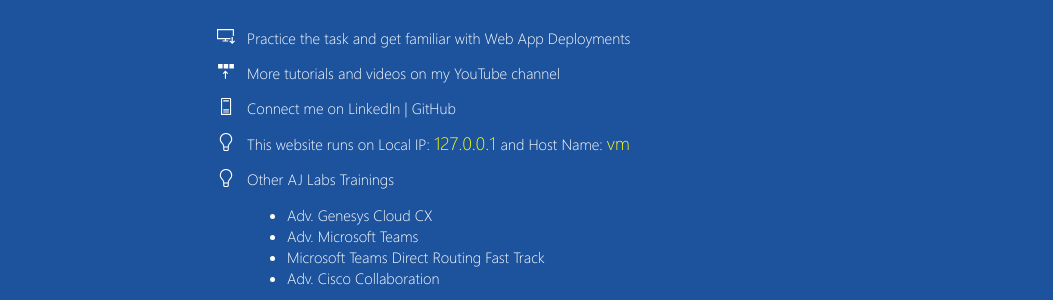
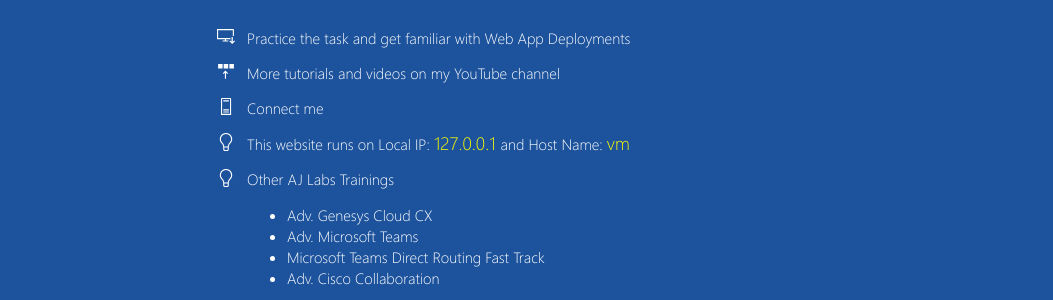
Before and after one commit to vpjaseem/az-lin-php-web-app, a PHP site: page / in a window 1280 px wide. Shown: the part 416-716 px from the top of the page, without its empty margins (8-1061 px from the left). Run offline with PHP 8.4, Linux system fonts and the light colour scheme.

Commit message:
Update index.php

```diff
--- a/index.php
+++ b/index.php
@@ -40,7 +40,7 @@
                             <div class="step-icon">
                                 <img src="img/stackWhite.svg">
                             </div>
-                            <div class="step-text">Connect me on <a href="https://www.linkedin.com/in/abdul-jaseem-ab1560114/">LinkedIn</a> | <a href="https://github.com/vpjaseem">GitHub</a></div>
+                            <div class="step-text"><a href="https://aj-labs.com/" target="_blank">Connect me</a> </div>
                         </div>
                         <div class="step">
                             <div class="step-icon">
```
